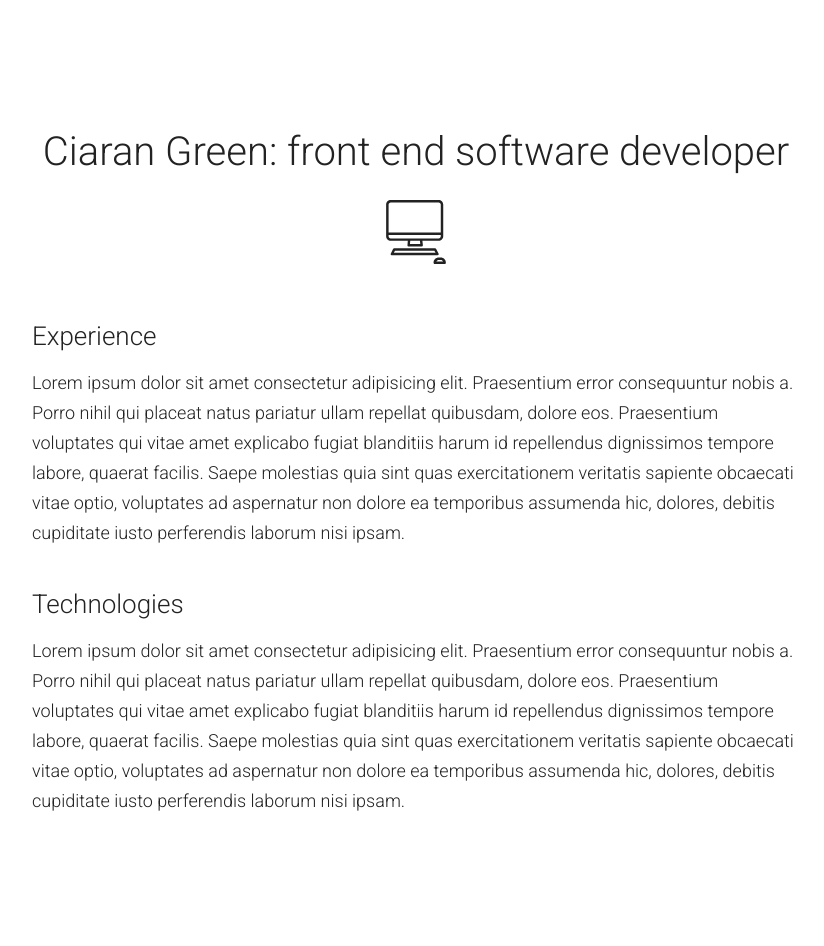
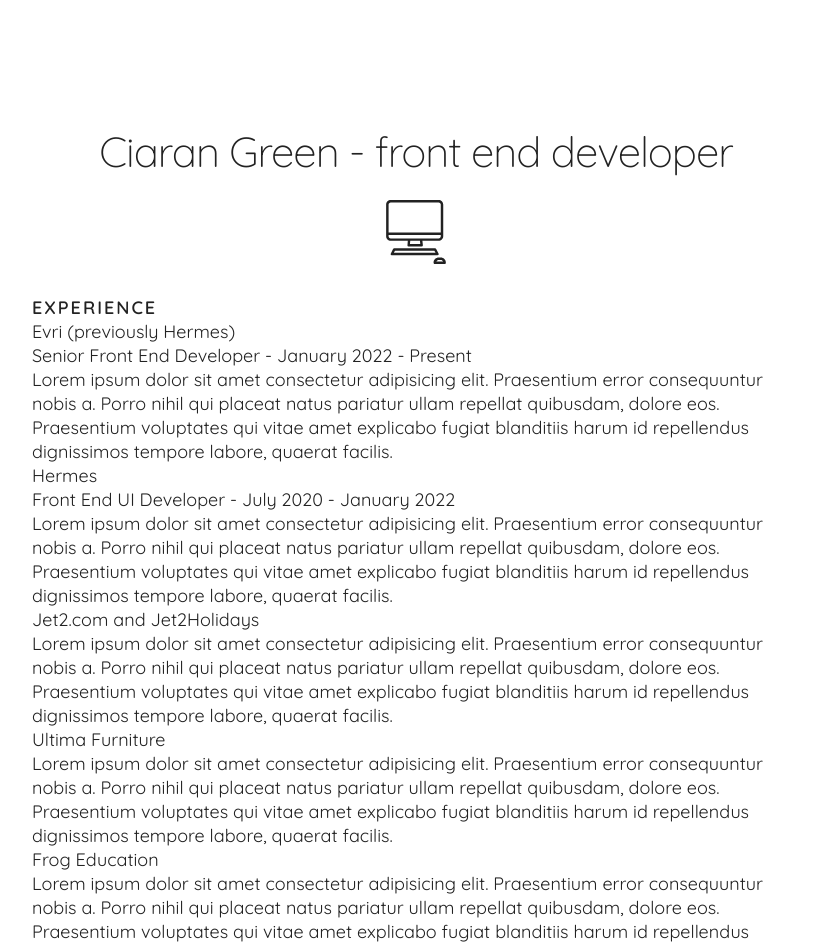
Before and after one commit to greenyc/ciaran.green, a Nuxt app: page / in a window 1280 px wide. Shown: the top 946 px of the page, without its empty margins (224-1048 px from the left). Before the commit the page ends 856 px from the top, so only its background shows below. Built offline with nearby package versions, Linux system fonts and the light colour scheme.

Commit message:
More messing around with default header styling

```diff
--- a/app.vue
+++ b/app.vue
@@ -10,14 +10,6 @@
 @import "@/assets/styles/sheets/_normalize.scss";
 @import "@/assets/styles/mixins/_wrapper.scss";
 
-.app {
-  width: 100%;
-  font-family: "Roboto", sans-serif;
-  color: $neutral-dark;
-  -webkit-font-smoothing: antialiased;
-  -moz-osx-font-smoothing: grayscale;
-}
-
 #__nuxt {
   width: 100%;
   min-width: 100vw;
@@ -25,36 +17,45 @@
   display: flex;
 }
 
+.app {
+  width: 100%;
+  font-family: "Quicksand", sans-serif;
+  color: $neutral-dark;
+  -webkit-font-smoothing: antialiased;
+  -moz-osx-font-smoothing: grayscale;
+}
+
 html {
-  font-size: 10px;
+  font-size: 62.5%;
 }
 
 body {
   margin: 0;
   font-size: 1.8rem;
-  line-height: 3rem;
-  font-weight: 300;
+  line-height: 2.4rem;
+  font-weight: 400;
+  text-size-adjust: 100%;
+  font-weight: 400;
 }
 
 h1 {
-  font-size: 4rem;
+  font-size: 4.2rem;
   line-height: 4.8rem;
   font-weight: 300;
-  margin: 0 0 $triple-unit;
+  letter-spacing: -1px;
+  margin: 0;
 }
 
-h2 {
-  font-size: 2.6rem;
-  line-height: 3.2rem;
-  font-weight: 300;
-  margin: 0 0 $double-unit;
+h6 {
+  font-size: 1.8rem;
+  line-height: 2.4rem;
+  text-transform: uppercase;
+  letter-spacing: 2px;
+  font-weight: 600;
+  margin: 0;
 }
 
 p {
-  margin: 0 0 $double-unit;
-}
-
-section {
-  margin: 0 0 $triple-unit;
+  margin: 0;
 }
 </style>
--- a/nuxt.config.ts
+++ b/nuxt.config.ts
@@ -14,7 +14,7 @@
         },
         {
           rel: "stylesheet",
-          href: "https://fonts.googleapis.com/css2?family=Roboto:wght@100;300&display=swap",
+          href: "https://fonts.googleapis.com/css2?family=Quicksand:wght@300;400;500;600;700&display=swap",
         },
       ],
     },
--- a/pages/index.vue
+++ b/pages/index.vue
@@ -2,27 +2,71 @@
   <div class="homepage wrapper">
     <section>
       <div class="homepage__header-container">
-        <h1 class="homepage__header">
-          Ciaran Green: front end software developer
-        </h1>
+        <h1 class="homepage__header">Ciaran Green - front end developer</h1>
         <Computer class="homepage__header-icon" />
       </div>
     </section>
     <section>
-      <h2>Experience</h2>
+      <h6>Experience</h6>
+      <!-- Start of Evri (previously Hermes) -->
+      <p>Evri (previously Hermes)</p>
+      <p>Senior Front End Developer - January 2022 - Present</p>
       <p>
         Lorem ipsum dolor sit amet consectetur adipisicing elit. Praesentium
         error consequuntur nobis a. Porro nihil qui placeat natus pariatur ullam
         repellat quibusdam, dolore eos. Praesentium voluptates qui vitae amet
         explicabo fugiat blanditiis harum id repellendus dignissimos tempore
-        labore, quaerat facilis. Saepe molestias quia sint quas exercitationem
-        veritatis sapiente obcaecati vitae optio, voluptates ad aspernatur non
-        dolore ea temporibus assumenda hic, dolores, debitis cupiditate iusto
-        perferendis laborum nisi ipsam.
+        labore, quaerat facilis.
       </p>
+      <!-- End of Evri (previously Hermes) -->
+
+      <!-- Start of Hermes -->
+      <p>Hermes</p>
+      <p>Front End UI Developer - July 2020 - January 2022</p>
+      <p>
+        Lorem ipsum dolor sit amet consectetur adipisicing elit. Praesentium
+        error consequuntur nobis a. Porro nihil qui placeat natus pariatur ullam
+        repellat quibusdam, dolore eos. Praesentium voluptates qui vitae amet
+        explicabo fugiat blanditiis harum id repellendus dignissimos tempore
+        labore, quaerat facilis.
+      </p>
+      <!-- End of Hermes -->
+
+      <!-- Start of Jet2.com and Jet2Holidays -->
+      <p>Jet2.com and Jet2Holidays</p>
+      <p>
+        Lorem ipsum dolor sit amet consectetur adipisicing elit. Praesentium
+        error consequuntur nobis a. Porro nihil qui placeat natus pariatur ullam
+        repellat quibusdam, dolore eos. Praesentium voluptates qui vitae amet
+        explicabo fugiat blanditiis harum id repellendus dignissimos tempore
+        labore, quaerat facilis.
+      </p>
+      <!-- End of Jet2.com and Jet2Holidays -->
+
+      <!-- Start of Ultima Furniture -->
+      <p>Ultima Furniture</p>
+      <p>
+        Lorem ipsum dolor sit amet consectetur adipisicing elit. Praesentium
+        error consequuntur nobis a. Porro nihil qui placeat natus pariatur ullam
+        repellat quibusdam, dolore eos. Praesentium voluptates qui vitae amet
+        explicabo fugiat blanditiis harum id repellendus dignissimos tempore
+        labore, quaerat facilis.
+      </p>
+      <!-- End of Ultima Furniture -->
+
+      <!-- Start of Frog Education -->
+      <p>Frog Education</p>
+      <p>
+        Lorem ipsum dolor sit amet consectetur adipisicing elit. Praesentium
+        error consequuntur nobis a. Porro nihil qui placeat natus pariatur ullam
+        repellat quibusdam, dolore eos. Praesentium voluptates qui vitae amet
+        explicabo fugiat blanditiis harum id repellendus dignissimos tempore
+        labore, quaerat facilis.
+      </p>
+      <!-- End of Frog Education -->
     </section>
     <section>
-      <h2>Technologies</h2>
+      <h6>Technologies</h6>
       <p>
         Lorem ipsum dolor sit amet consectetur adipisicing elit. Praesentium
         error consequuntur nobis a. Porro nihil qui placeat natus pariatur ullam
@@ -43,6 +87,7 @@
 
   &__header {
     text-align: center;
+    margin-bottom: $triple-unit;
 
     &-container {
       display: flex;
```
